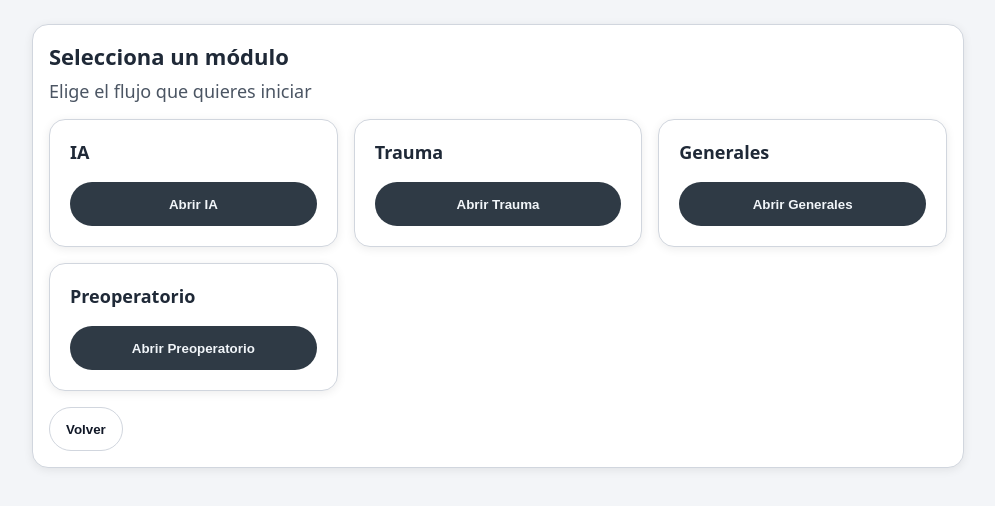
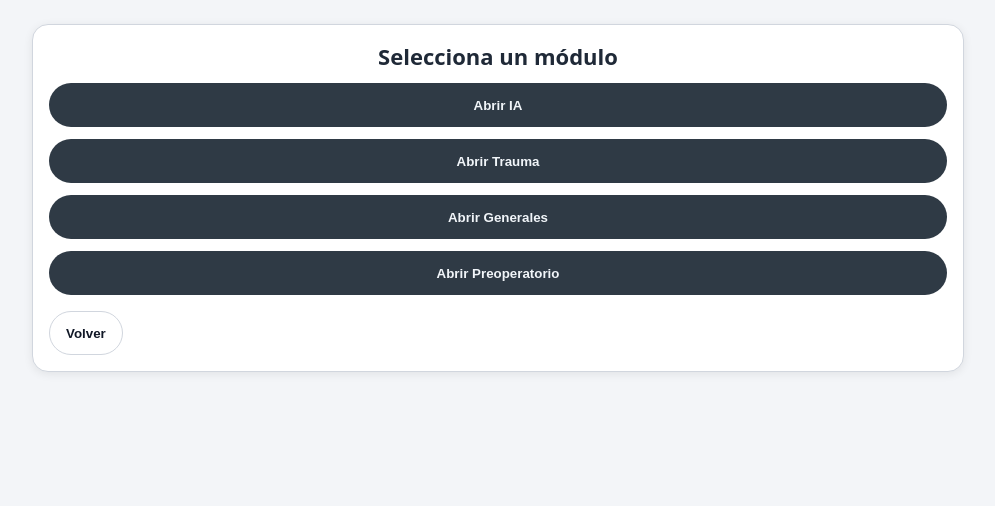
Before and after one commit to cahuerta/ASISTENCIA-ICA, a React (Vite) app: page / in a window 1280 px wide. Both pictures are taken after a click on the button "Entrar como invitado (Guest)". Shown: the top 506 px of the page, without its empty margins (142-1137 px from the left). Built offline with nearby package versions, Linux system fonts and the light colour scheme; no server answers.

Commit message:
Update PantallaDos.jsx

```diff
--- a/src/screens/PantallaDos.jsx
+++ b/src/screens/PantallaDos.jsx
@@ -4,65 +4,33 @@ import React from "react";
 
 /**
  * PantallaDos
- * - Muestra SOLO el selector de módulos.
- * - No importa ni renderiza ningún módulo.
- * - Cada botón llama onOpen(<modulo>) para que el PADRE haga la navegación.
+ * - Muestra SOLO los botones para elegir módulo.
+ * - No importa ni renderiza módulos.
+ * - Llama onOpen(<key>) para que el PADRE haga la navegación.
  */
 export default function PantallaDos({ onOpen, onVolver }) {
   const abrir = (key) => {
     try { sessionStorage.setItem("modulo", key); } catch {}
-    onOpen?.(key);
+    if (typeof onOpen === "function") onOpen(key);
   };
 
   return (
-    <div className="card" style={{ padding: 16 }}>
-      <h2 className="h1" style={{ marginTop: 0, marginBottom: 8 }}>Selecciona un módulo</h2>
-      <p className="muted" style={{ marginTop: 0, marginBottom: 16 }}>
-        Elige el flujo que quieres iniciar
-      </p>
+    <div className="card" data-screen="pantalla-dos" style={{ padding: 16 }}>
+      <h2 className="h1 center" style={{ marginTop: 0, marginBottom: 12 }}>
+        Selecciona un módulo
+      </h2>
 
-      <div className="grid-autofit">
-        <div className="card">
-          <div className="section">
-            <strong>IA</strong>
-          </div>
-          <button className="btn fullw mt-12" onClick={() => abrir("ia")}>
-            Abrir IA
-          </button>
-        </div>
-
-        <div className="card">
-          <div className="section">
-            <strong>Trauma</strong>
-          </div>
-          <button className="btn fullw mt-12" onClick={() => abrir("trauma")}>
-            Abrir Trauma
-          </button>
-        </div>
-
-        <div className="card">
-          <div className="section">
-            <strong>Generales</strong>
-          </div>
-          <button className="btn fullw mt-12" onClick={() => abrir("generales")}>
-            Abrir Generales
-          </button>
-        </div>
-
-        <div className="card">
-          <div className="section">
-            <strong>Preoperatorio</strong>
-          </div>
-          <button className="btn fullw mt-12" onClick={() => abrir("preop")}>
-            Abrir Preoperatorio
-          </button>
-        </div>
+      <div className="mt-12" style={{ display: "grid", gap: 12 }}>
+        <button className="btn fullw" onClick={() => abrir("ia")}>Abrir IA</button>
+        <button className="btn fullw" onClick={() => abrir("trauma")}>Abrir Trauma</button>
+        <button className="btn fullw" onClick={() => abrir("generales")}>Abrir Generales</button>
+        <button className="btn fullw" onClick={() => abrir("preop")}>Abrir Preoperatorio</button>
       </div>
 
       {onVolver && (
-        <div className="toolbar mt-16">
-          <button className="btn secondary" onClick={onVolver}>Volver</button>
-        </div>
+        <button className="btn secondary mt-16" onClick={onVolver}>
+          Volver
+        </button>
       )}
     </div>
   );
```
